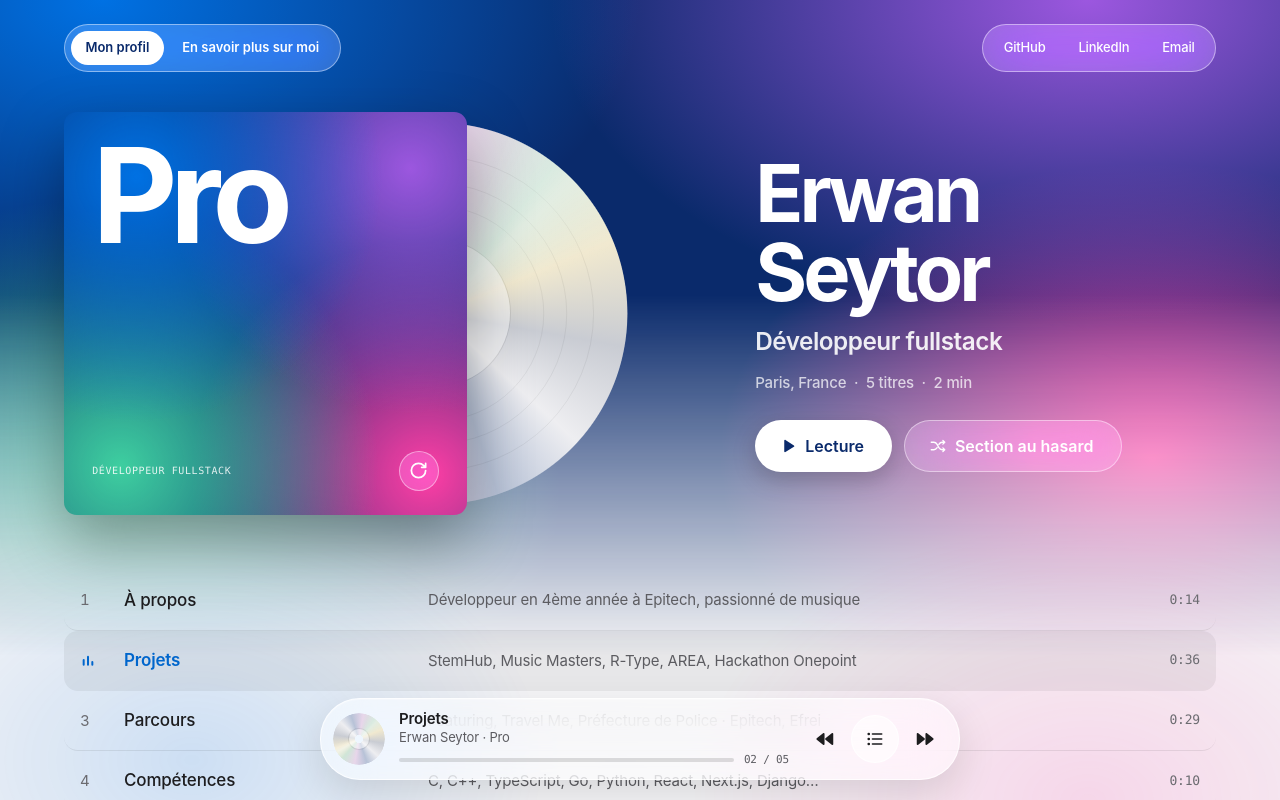
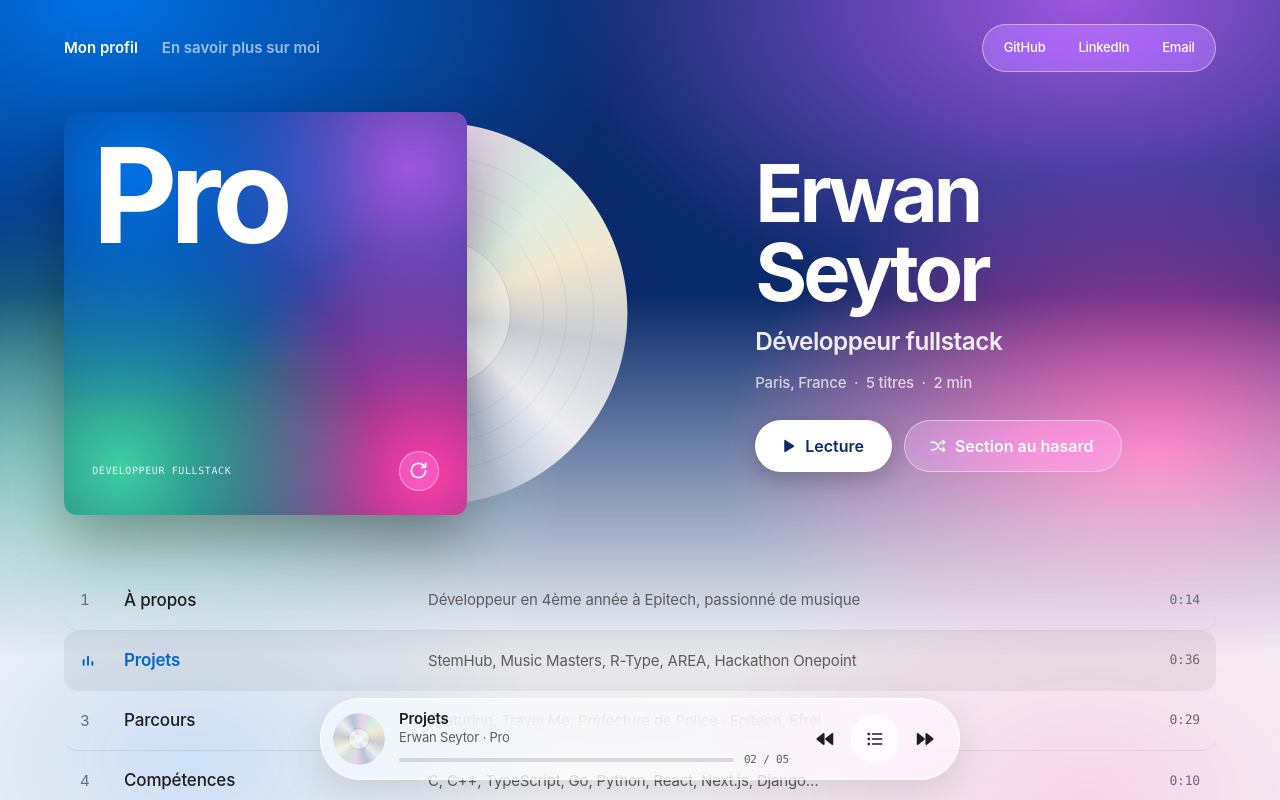
Before and after one commit to aernw/aernw.github.io, a React (Vite) app: page / in a window 1280 px wide. Shown: the top 800 px of the page. Built offline with nearby package versions, Linux system fonts and the light colour scheme.

Commit message:
style: side switcher as plain text

```diff
--- a/src/album/AlbumHero.css
+++ b/src/album/AlbumHero.css
@@ -38,7 +38,12 @@
   gap: 0.75rem;
 }
 
-.album__sides,
+/* Les deux côtés : du texte seul, sans pastille. */
+.album__sides {
+  display: flex;
+  gap: 1.5rem;
+}
+
 .album__links {
   display: flex;
   gap: 0.25rem;
@@ -52,32 +57,27 @@
 }
 
 /* Perso : verre sombre et neutre, pour ne pas prendre la teinte bleutée de la pochette. */
-:root[data-side='b'] .album__sides,
 :root[data-side='b'] .album__links {
   background: rgba(22, 22, 27, 0.45);
   border-color: rgba(255, 255, 255, 0.16);
 }
 
 .album__side {
-  padding: 0.4rem 0.9rem;
-  border-radius: var(--radius-pill);
-  font-size: var(--text-micro);
+  padding-block: 0.4rem;
+  font-size: var(--text-small);
   font-weight: 600;
   color: var(--art-ink);
-  transition:
-    background-color var(--duration-fast) var(--ease),
-    color var(--duration-fast) var(--ease);
+  opacity: 0.6;
+  transition: opacity var(--duration-fast) var(--ease);
 }
 
 .album__side:hover {
-  background: rgba(255, 255, 255, 0.16);
+  opacity: 1;
 }
 
-/* Le côté affiché : une pastille pleine, comme un onglet sélectionné. */
-.album__side--current,
-.album__side--current:hover {
-  color: var(--art-base);
-  background: var(--art-ink);
+/* Le côté affiché : pleinement opaque. */
+.album__side--current {
+  opacity: 1;
   cursor: default;
 }
 
```
